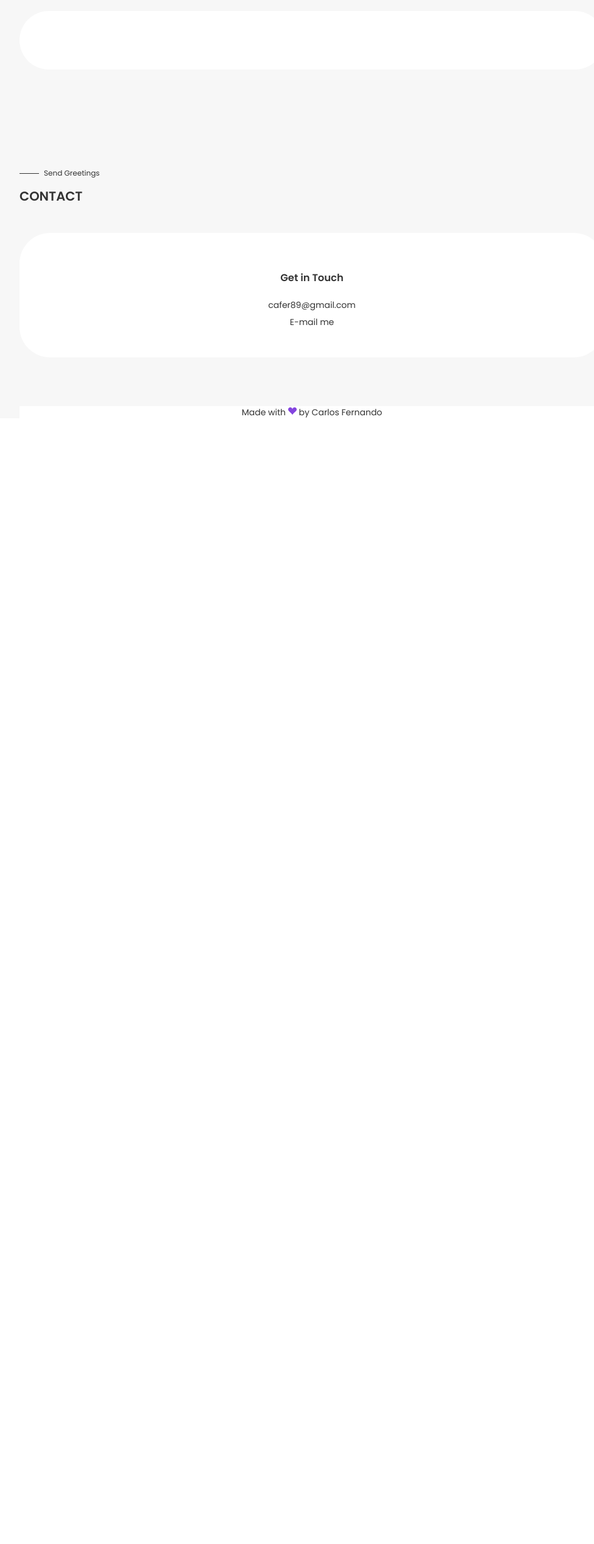
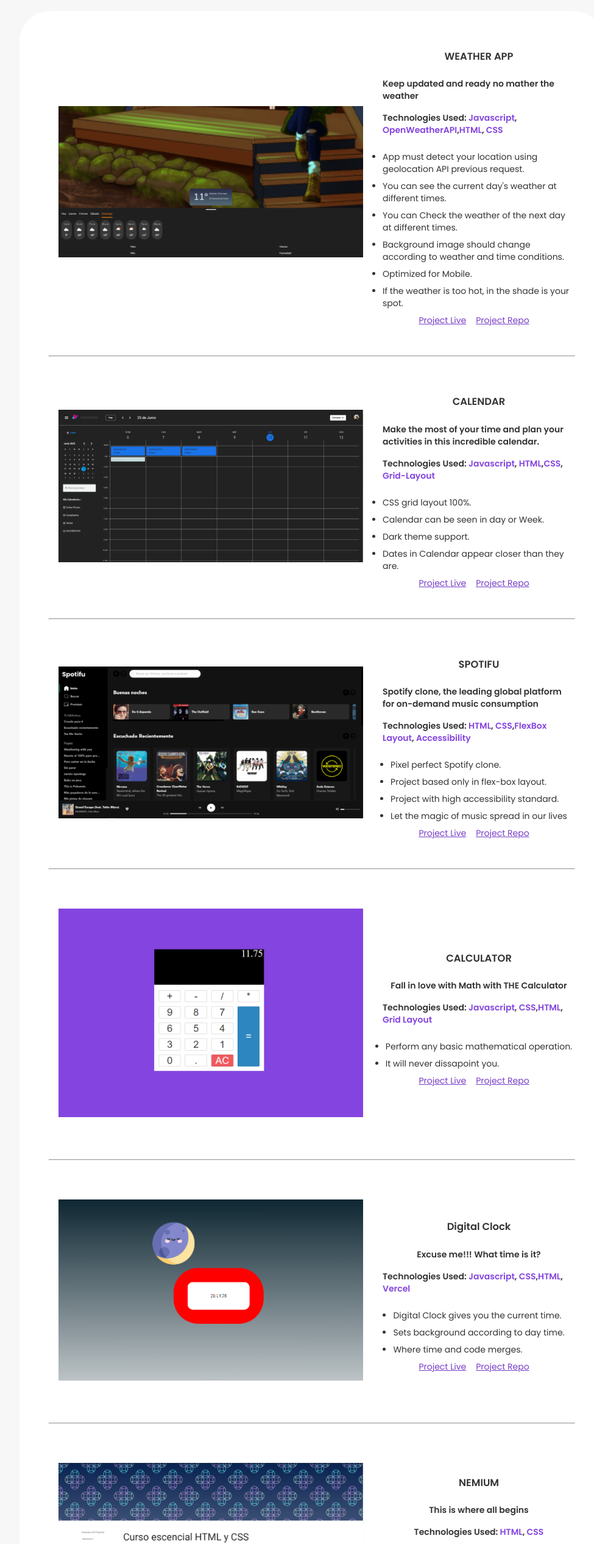
Before and after one commit to carlosfpj/portfolio, a React (Vite) app in the folder portfolio/: page / in a window 1280 px wide. Shown: the part 4897-7429 px from the top of the page at 61% size, without its empty margins (128-1103 px from the left). Before the commit the page ends 5583 px from the top, so only its background shows below. Built offline with nearby package versions, Linux system fonts and the light colour scheme.

Commit message:
add projects section

```diff
--- a/portfolio/src/App.css
+++ b/portfolio/src/App.css
@@ -24,6 +24,9 @@
 
 .icon-footer {
   color: #8444df;
+  height: 1.5em;
+  width: 1.5em;
+  vertical-align: middle;
 }
 
 .nav {
--- a/portfolio/src/App.jsx
+++ b/portfolio/src/App.jsx
@@ -179,7 +179,6 @@
             </div>
           </article>
         </section>
-        {/* STUDIES */}
         <Studies />
         {/* SKILLS */}
         <section className="section skills">
@@ -265,7 +264,176 @@
             <h2>PROJECTS</h2>
           </div>
           <article className="sectionContainer">
-            {/* Add projects content here */}
+            <article class="projects-container">
+              <div class="project-item">
+                <div class="project-image">
+                  <img src="./src/Images/Weather-app.png"></img>
+                </div>
+                <div class="project-description">
+                  <div class="project-description-title">
+                    <h3>WEATHER APP</h3>
+                    <h4>Keep updated and ready no mather the weather</h4>
+                    <h4>Technologies Used: <span class="techSpan">Javascript</span>, <span class="techSpan">OpenWeatherAPI</span>,
+                      <span class="techSpan">HTML</span>, <span class="techSpan">CSS</span>
+                    </h4>
+                  </div>
+                  <div class="project-description-topics">
+                    <ul>
+                      <li>App must detect your location using geolocation API previous request.</li>
+                      <li>You can see the current day's weather at different times.</li>
+                      <li>You can Check the weather of the next day at different times.</li>
+                      <li>Background image should change according to weather and time conditions.</li>
+                      <li>Optimized for Mobile.</li>
+                      <li>If the weather is too hot, in the shade is your spot.</li>
+                    </ul>
+                  </div>
+                  <div class="project-description-media">
+                    <a href="https://weather-app-seven-pi.vercel.app" target="_blank">Project Live</a>
+                    <a href="https://github.com/carlosfpj/weather-app" target="_blank">Project Repo</a>
+                  </div>
+                </div>
+              </div>
+            </article>
+            <hr></hr>
+            <article class="projects-container">
+              <div class="project-item">
+                <div class="project-image">
+                  <img src="./src/Images/Calendar.png"></img>
+                </div>
+                <div class="project-description">
+                  <div class="project-description-title">
+                    <h3>CALENDAR</h3>
+                    <h4>Make the most of your time and plan your activities in this incredible calendar.</h4>
+                    <h4>Technologies Used: <span class="techSpan">Javascript</span>, <span class="techSpan">HTML</span>,
+                      <span class="techSpan">CSS</span>, <span class="techSpan">Grid-Layout</span>
+                    </h4>
+                  </div>
+                  <div class="project-description-topics">
+                    <ul>
+                      <li>CSS grid layout 100%.</li>
+                      <li>Calendar can be seen in day or Week.</li>
+                      <li>Dark theme support.</li>
+                      <li>Dates in Calendar appear closer than they are.</li>
+                    </ul>
+                  </div>
+                  <div class="project-description-media">
+                    <a href="https://carlosfpj.github.io/Calendario/index.html" target="_blank">Project Live</a>
+                    <a href="https://github.com/carlosfpj/Calendario" target="_blank">Project Repo</a>
+                  </div>
+                </div>
+              </div>
+            </article>
+            <hr></hr>
+            <article class="projects-container">
+              <div class="project-item">
+                <div class="project-image">
+                  <img src="./src/Images/spotifu.png"></img>
+                </div>
+                <div class="project-description">
+                  <div class="project-description-title">
+                    <h3>SPOTIFU</h3>
+                    <h4>Spotify clone, the leading global platform for on-demand music consumption</h4>
+                    <h4>Technologies Used: <span class="techSpan">HTML</span>, <span class="techSpan">CSS</span>,
+                      <span class="techSpan">FlexBox Layout</span>, <span class="techSpan">Accessibility</span>
+                    </h4>
+                  </div>
+                  <div class="project-description-topics">
+                    <ul>
+                      <li>Pixel perfect Spotify clone.</li>
+                      <li>Project based only in flex-box layout.</li>
+                      <li>Project with high accessibility standard.</li>
+                      <li>Let the magic of music spread in our lives</li>
+                    </ul>
+                  </div>
+                  <div class="project-description-media">
+                    <a href="https://carlosfpj.github.io/Spotifu/" target="_blank">Project Live</a>
+                    <a href="https://github.com/carlosfpj/Spotifu" target="_blank">Project Repo</a>
+                  </div>
+                </div>
+              </div>
+            </article>
+            <hr></hr>
+            <article class="projects-container">
+              <div class="project-item">
+                <div class="project-image">
+                  <img src="./src/Images/Calculator.png"></img>
+                </div>
+                <div class="project-description">
+                  <div class="project-description-title">
+                    <h3>CALCULATOR</h3>
+                    <h4>Fall in love with Math with THE Calculator</h4>
+                    <h4>Technologies Used: <span class="techSpan">Javascript</span>, <span class="techSpan">CSS</span>,
+                      <span class="techSpan">HTML</span>, <span class="techSpan">Grid Layout</span>
+                    </h4>
+                  </div>
+                  <div class="project-description-topics">
+                    <ul>
+                      <li>Perform any basic mathematical operation.</li>
+                      <li>It will never dissapoint you.</li>
+                    </ul>
+                  </div>
+                  <div class="project-description-media">
+                    <a href="https://calculadora-opal.vercel.app" target="_blank">Project Live</a>
+                    <a href="https://github.com/carlosfpj/Calculadora" target="_blank">Project Repo</a>
+                  </div>
+                </div>
+              </div>
+            </article>
+            <hr></hr>
+            <article class="projects-container">
+              <div class="project-item">
+                <div class="project-image">
+                  <img src="./src/Images/Clock.png"></img>
+                </div>
+                <div class="project-description">
+                  <div class="project-description-title">
+                    <h3>Digital Clock</h3>
+                    <h4>Excuse me!!! What time is it?</h4>
+                    <h4>Technologies Used: <span class="techSpan">Javascript</span>, <span class="techSpan">CSS</span>,
+                      <span class="techSpan">HTML</span>, <span class="techSpan">Vercel</span>
+                    </h4>
+                  </div>
+                  <div class="project-description-topics">
+                    <ul>
+                      <li>Digital Clock gives you the current time.</li>
+                      <li>Sets background according to day time.</li>
+                      <li>Where time and code merges.</li>
+                    </ul>
+                  </div>
+                  <div class="project-description-media">
+                    <a href="https://reloj-kappa.vercel.app" target="_blank">Project Live</a>
+                    <a href="https://github.com/carlosfpj/Reloj" target="_blank">Project Repo</a>
+                  </div>
+                </div>
+              </div>
+            </article>
+            <hr></hr>
+            <article class="projects-container">
+              <div class="project-item">
+                <div class="project-image">
+                  <img src="./src/Images/Nemium.png"></img>
+                </div>
+                <div class="project-description">
+                  <div class="project-description-title">
+                    <h3>NEMIUM</h3>
+                    <h4>This is where all begins</h4>
+                    <h4>Technologies Used: <span class="techSpan">HTML</span>, <span class="techSpan">CSS</span>
+                    </h4>
+                  </div>
+                  <div class="project-description-topics">
+                    <ul>
+                      <li>Blog site about web development.</li>
+                      <li>Fun to code, lot to learn.</li>
+                      <li>5 different designs.</li>
+                    </ul>
+                  </div>
+                  <div class="project-description-media">
+                    <a href="https://carlosfpj.github.io/Nemium-All/" target="_blank">Project Live</a>
+                    <a href="https://github.com/carlosfpj/Nemium-All" target="_blank">Project Repo</a>
+                  </div>
+                </div>
+              </div>
+            </article>
           </article>
         </section>
         {/* CONTACT */}
```
